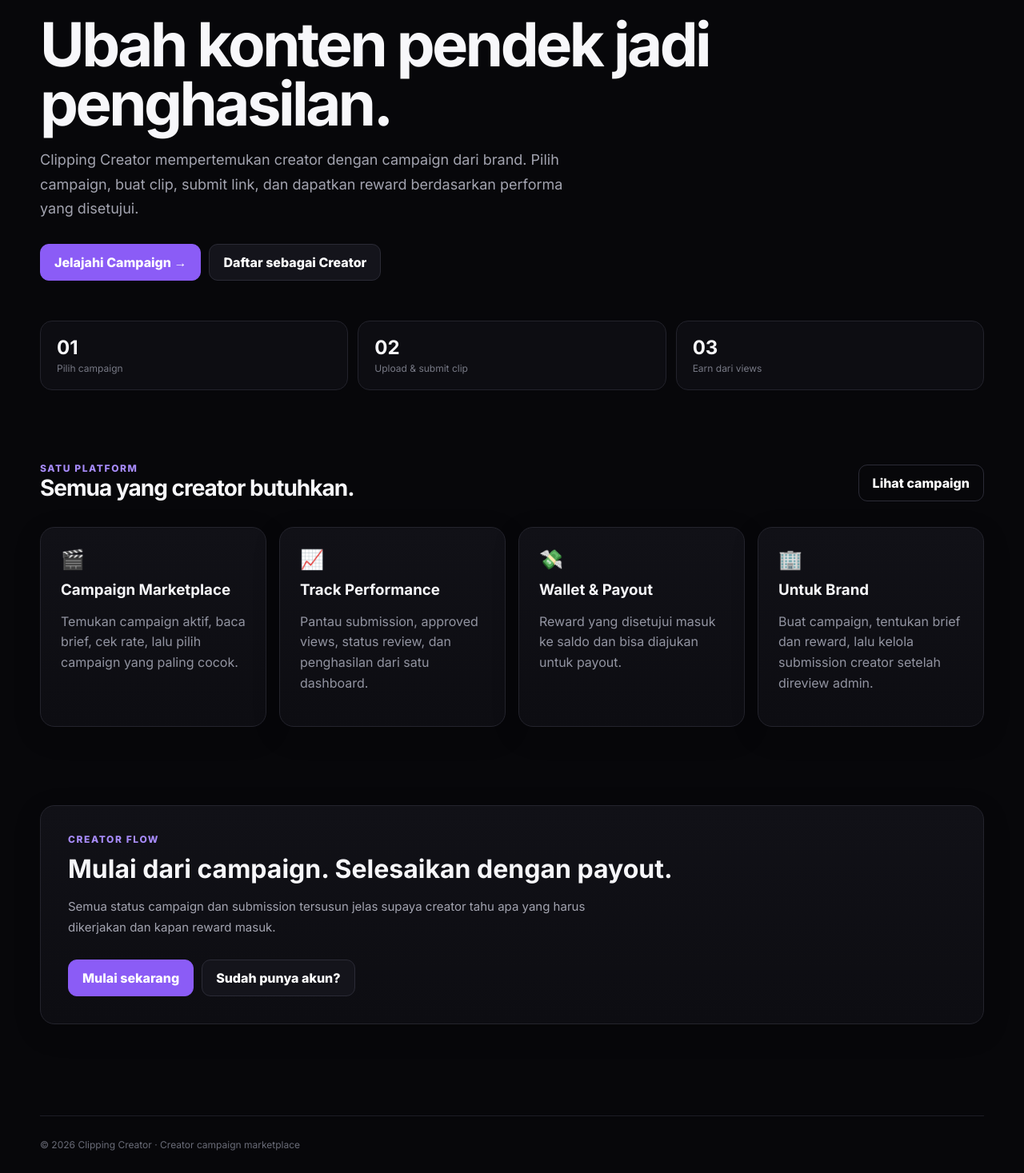
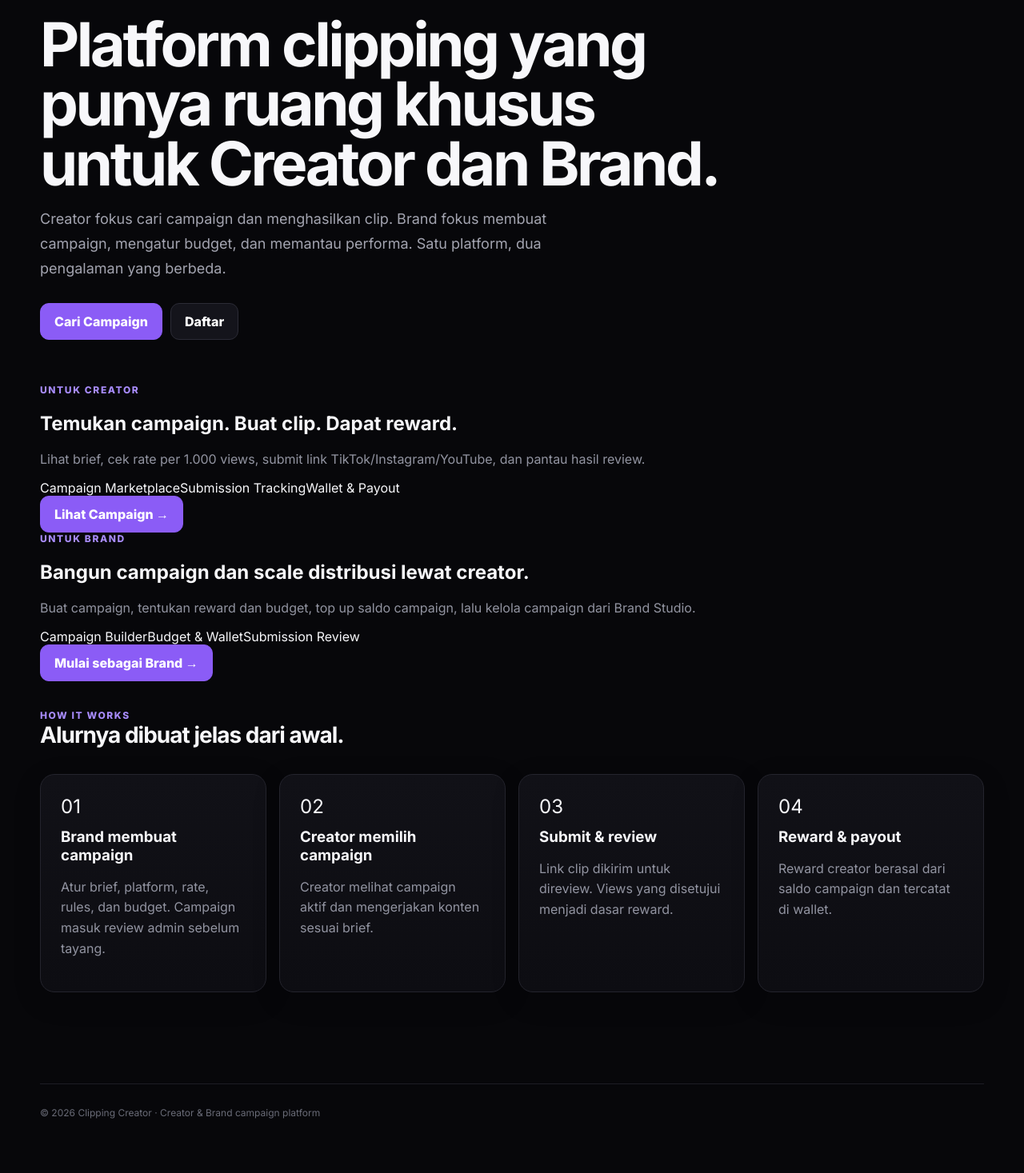
Before and after one commit to dismaqen/clipping-creator, a Next.js app: page / in a window 1280 px wide. Shown: the part 168-1635 px from the top of the page at 80% size. After the commit the page ends 1595 px from the top, so only its background shows below. Built offline with nearby package versions, Linux system fonts and the light colour scheme; no server answers.

Commit message:
Separate creator and brand experiences

```diff
--- a/app/page.tsx
+++ b/app/page.tsx
@@ -1,20 +1,16 @@
 import Link from "next/link";
 import { getSupabaseServer } from "../lib/supabase-server";
-
 export default async function Home(){
- const s=await getSupabaseServer(); const {data:{user}}=await s.auth.getUser();
- let role=""; if(user){const {data:p}=await s.from("profiles").select("role").eq("id",user.id).maybeSingle(); role=p?.role||""}
+ const s=await getSupabaseServer(); const {data:{user}}=await s.auth.getUser(); let role="";
+ if(user){const {data:p}=await s.from("profiles").select("role").eq("id",user.id).maybeSingle(); role=p?.role||""}
  const dashboard=role==="admin"?"/admin":role==="campaign_owner"?"/owner":"/dashboard";
  return <main>
-  <section className="wrap hero">
-   <div className="eyebrow">CREATOR × BRAND MARKETPLACE</div>
-   <h1>Ubah konten pendek jadi penghasilan.</h1>
-   <p className="hero-copy">Clipping Creator mempertemukan creator dengan campaign dari brand. Pilih campaign, buat clip, submit link, dan dapatkan reward berdasarkan performa yang disetujui.</p>
-   <div className="hero-actions"><Link className="btn" href="/campaigns">Jelajahi Campaign →</Link>{user?<Link className="btn secondary" href={dashboard}>Buka Dashboard</Link>:<Link className="btn secondary" href="/register">Daftar sebagai Creator</Link>}</div>
-   <div className="stat-row"><div className="stat"><strong>01</strong><span>Pilih campaign</span></div><div className="stat"><strong>02</strong><span>Upload & submit clip</span></div><div className="stat"><strong>03</strong><span>Earn dari views</span></div></div>
+  <section className="wrap hero home-hero"><div className="eyebrow">CREATOR × BRAND MARKETPLACE</div><h1>Platform clipping yang punya ruang khusus untuk Creator dan Brand.</h1><p className="hero-copy">Creator fokus cari campaign dan menghasilkan clip. Brand fokus membuat campaign, mengatur budget, dan memantau performa. Satu platform, dua pengalaman yang berbeda.</p><div className="hero-actions">{user?<Link className="btn" href={dashboard}>{role==="campaign_owner"?"Masuk Brand Studio":"Buka Dashboard"}</Link>:<><Link className="btn" href="/campaigns">Cari Campaign</Link><Link className="btn secondary" href="/register">Daftar</Link></>}</div></section>
+  <section className="wrap portal-grid">
+   <div className="portal-card creator-portal"><div className="eyebrow">UNTUK CREATOR</div><h2>Temukan campaign. Buat clip. Dapat reward.</h2><p className="muted">Lihat brief, cek rate per 1.000 views, submit link TikTok/Instagram/YouTube, dan pantau hasil review.</p><div className="portal-points"><span>Campaign Marketplace</span><span>Submission Tracking</span><span>Wallet & Payout</span></div><Link className="btn" href="/campaigns">Lihat Campaign →</Link></div>
+   <div className="portal-card brand-portal"><div className="eyebrow">UNTUK BRAND</div><h2>Bangun campaign dan scale distribusi lewat creator.</h2><p className="muted">Buat campaign, tentukan reward dan budget, top up saldo campaign, lalu kelola campaign dari Brand Studio.</p><div className="portal-points"><span>Campaign Builder</span><span>Budget & Wallet</span><span>Submission Review</span></div><Link className="btn brand-btn" href={user&&role==="campaign_owner"?"/owner":"/register"}>{user&&role==="campaign_owner"?"Masuk Brand Studio":"Mulai sebagai Brand →"}</Link></div>
   </section>
-  <section className="wrap section"><div className="section-head"><div><div className="eyebrow">SATU PLATFORM</div><h2>Semua yang creator butuhkan.</h2></div><Link className="btn ghost" href="/campaigns">Lihat campaign</Link></div><div className="grid">{[["🎬","Campaign Marketplace","Temukan campaign aktif, baca brief, cek rate, lalu pilih campaign yang paling cocok."],["📈","Track Performance","Pantau submission, approved views, status review, dan penghasilan dari satu dashboard."],["💸","Wallet & Payout","Reward yang disetujui masuk ke saldo dan bisa diajukan untuk payout."],["🏢","Untuk Brand","Buat campaign, tentukan brief dan reward, lalu kelola submission creator setelah direview admin."]].map(([icon,title,desc])=><div className="card feature" key={title}><div className="feature-icon">{icon}</div><h3>{title}</h3><p className="muted">{desc}</p></div>)}</div></section>
-  <section className="wrap section"><div className="card" style={{padding:"34px"}}><div className="eyebrow">CREATOR FLOW</div><h2 style={{fontSize:32,margin:"10px 0"}}>Mulai dari campaign. Selesaikan dengan payout.</h2><p className="hero-copy" style={{fontSize:15}}>Semua status campaign dan submission tersusun jelas supaya creator tahu apa yang harus dikerjakan dan kapan reward masuk.</p><div className="hero-actions">{user?<Link className="btn" href={dashboard}>Lanjut ke akun</Link>:<><Link className="btn" href="/register">Mulai sekarang</Link><Link className="btn secondary" href="/login">Sudah punya akun?</Link></>}</div></div></section>
-  <footer className="wrap footer">© {new Date().getFullYear()} Clipping Creator · Creator campaign marketplace</footer>
+  <section className="wrap section"><div className="section-head"><div><div className="eyebrow">HOW IT WORKS</div><h2>Alurnya dibuat jelas dari awal.</h2></div></div><div className="grid">{[["01","Brand membuat campaign","Atur brief, platform, rate, rules, dan budget. Campaign masuk review admin sebelum tayang."],["02","Creator memilih campaign","Creator melihat campaign aktif dan mengerjakan konten sesuai brief."],["03","Submit & review","Link clip dikirim untuk direview. Views yang disetujui menjadi dasar reward."],["04","Reward & payout","Reward creator berasal dari saldo campaign dan tercatat di wallet."]].map(([n,t,d])=><div className="card feature" key={n}><div className="feature-icon">{n}</div><h3>{t}</h3><p className="muted">{d}</p></div>)}</div></section>
+  <footer className="wrap footer">© {new Date().getFullYear()} Clipping Creator · Creator & Brand campaign platform</footer>
  </main>
 }
```
